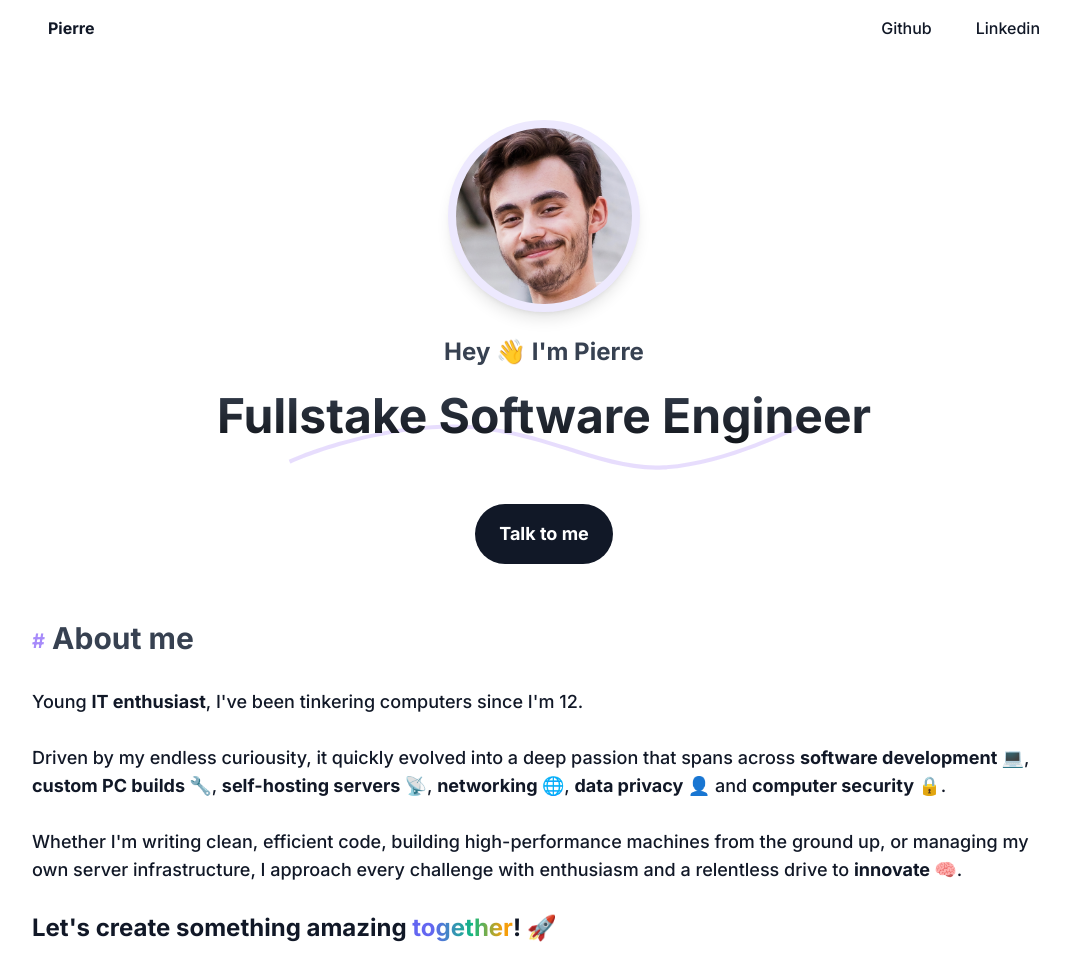
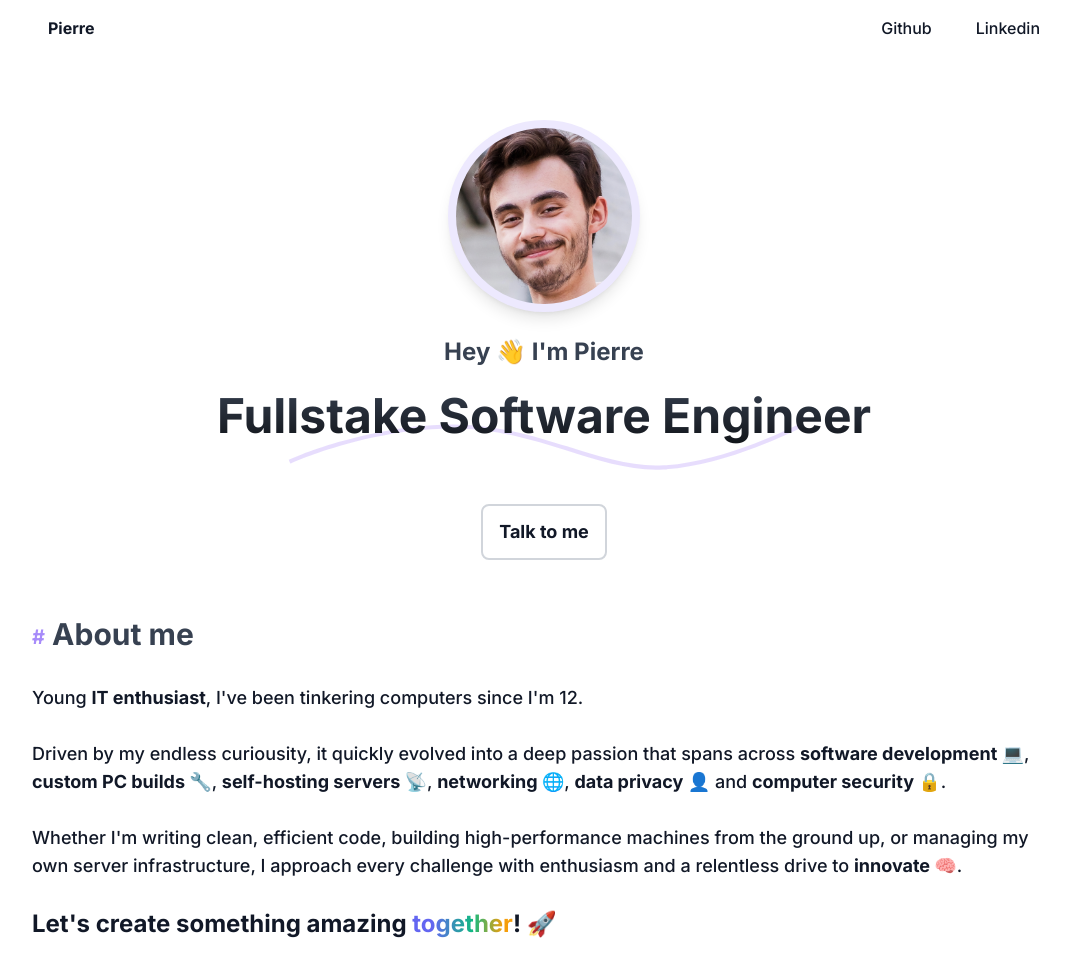
Before and after one commit to iwa/portfolio, an Astro site: page / in a window 1280 px wide. Shown: the top 977 px of the page, without its empty margins (96-1166 px from the left). Built offline with nearby package versions, Linux system fonts and the light colour scheme; Astro itself is replaced by a stand-in of ours; some icons are missing.

Commit message:
fix "talk to me" button to be less prominent

```diff
--- a/src/components/Hero.astro
+++ b/src/components/Hero.astro
@@ -31,7 +31,7 @@
     <a
         href="/#contact"
         rel="noopener noreferrer"
-        class="rounded-full bg-gray-900 px-6 py-4 text-lg font-semibold text-white hover:bg-gray-800 transition-colors duration-300"
+        class="rounded-lg bg-transparent border-2 border-gray-300 text-gray-900  px-4 py-3 text-lg font-semibold hover:text-white hover:bg-gray-900 hover:border-gray-600 transition-colors duration-300"
         >Talk to me</a
     >
 </section>
```
